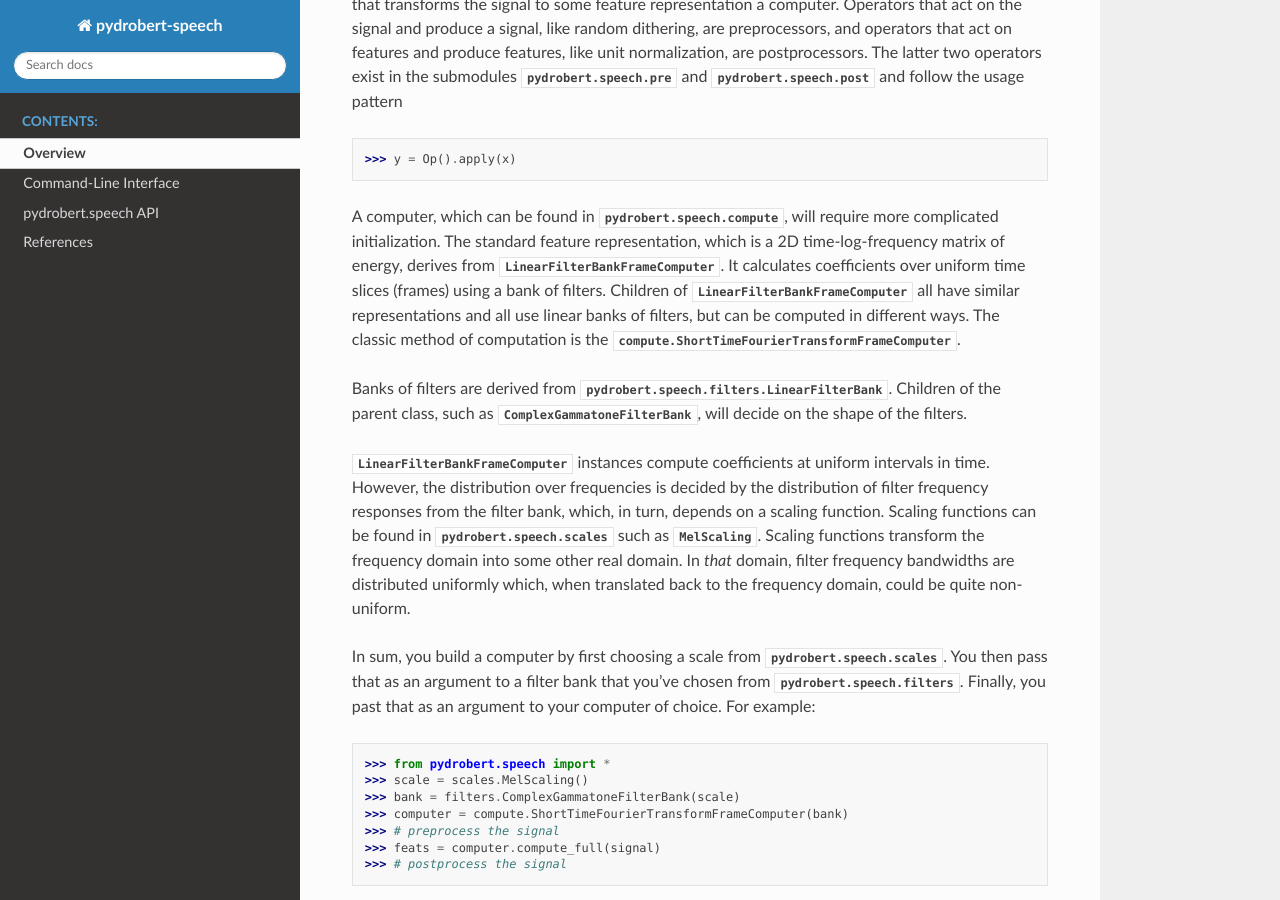
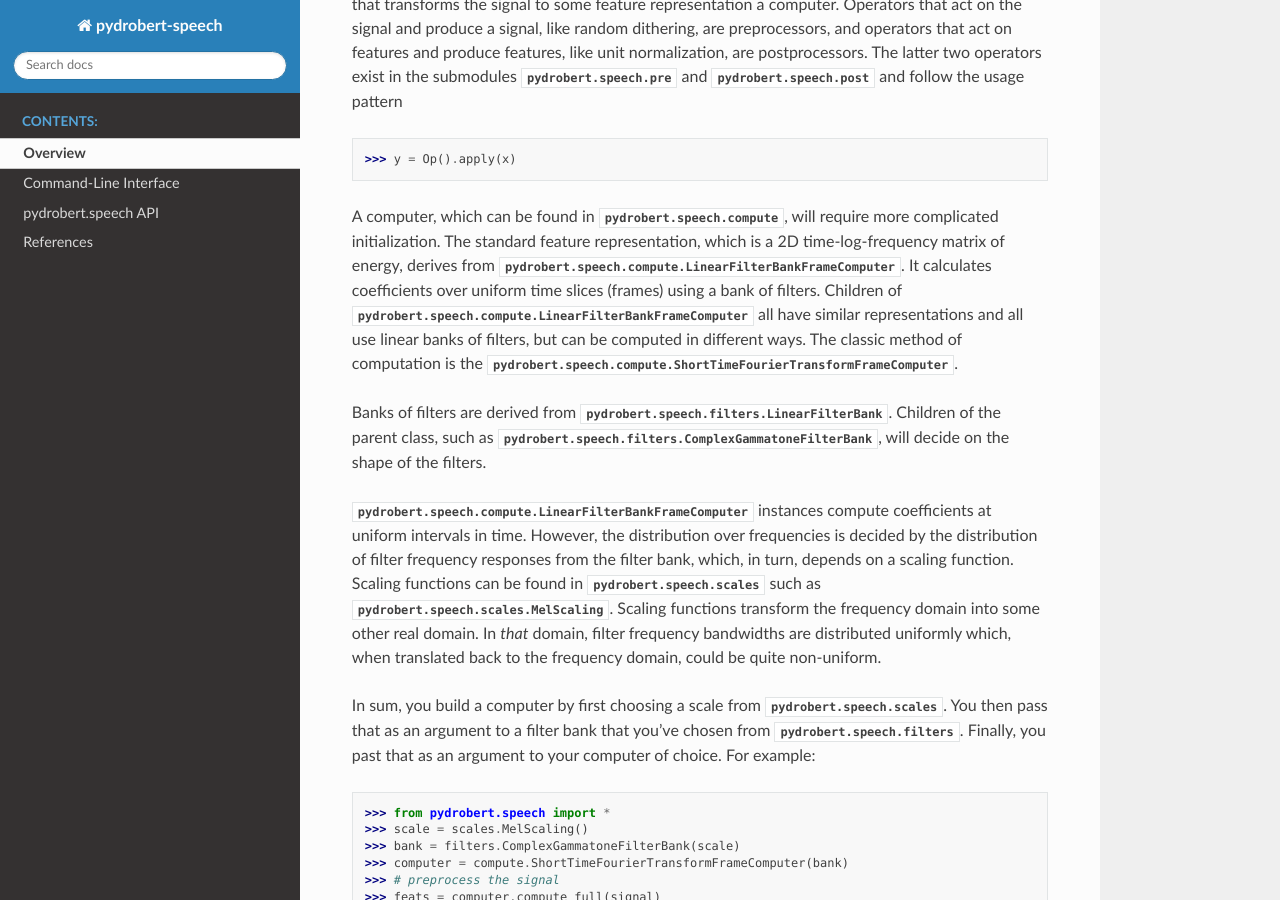
Before and after one commit to sdrobert/pydrobert-speech, a Sphinx documentation site: the page built from docs/source/overview.rst, in a window 1280 px wide and 900 px high, scrolled down 263 px. Built offline with Sphinx 7.4.7 and the Read the Docs theme 2.0.0, drawn with Linux system fonts in a browser that asks for light colours.

Commit message:
Documentation updates

```diff
--- a/docs/source/conf.py
+++ b/docs/source/conf.py
@@ -70,12 +70,10 @@ autodoc_mock_imports = [
     "matplotlib",
 ]
 autodoc_typehints = "none"
+autodoc_type_aliases = napoleon_type_aliases = {"np.ndarray": "numpy.ndarray"}
 autodoc_inherit_docstrings = False
-# autodoc_preserve_defaults = True
 napoleon_preprocess_types = True
-# napoleon_use_param = True
 typehints_document_rtype = False
-# typehints_defaults = "comma"  # when this works consistently, uncomment!
 napoleon_use_rtype = False
 
 
--- a/docs/source/overview.rst
+++ b/docs/source/overview.rst
@@ -17,26 +17,27 @@ latter two operators exist in the submodules :mod:`pydrobert.speech.pre` and
 A computer, which can be found in :mod:`pydrobert.speech.compute`, will require
 more complicated initialization. The standard feature representation, which is
 a 2D time-log-frequency matrix of energy, derives from
-:class:`LinearFilterBankFrameComputer`. It calculates coefficients over
-uniform time slices (frames) using a bank of filters. Children of
-:class:`LinearFilterBankFrameComputer` all have similar representations and all
-use linear banks of filters, but can be computed in different ways. The classic
-method of computation is the
-:class:`compute.ShortTimeFourierTransformFrameComputer`.
+:class:`pydrobert.speech.compute.LinearFilterBankFrameComputer`. It calculates
+coefficients over uniform time slices (frames) using a bank of filters.
+Children of :class:`pydrobert.speech.compute.LinearFilterBankFrameComputer` all
+have similar representations and all use linear banks of filters, but can be
+computed in different ways. The classic method of computation is the
+:class:`pydrobert.speech.compute.ShortTimeFourierTransformFrameComputer`.
 
 Banks of filters are derived from
 :class:`pydrobert.speech.filters.LinearFilterBank`. Children of the parent
-class, such as :class:`ComplexGammatoneFilterBank`, will decide on the shape of
-the filters.
+class, such as :class:`pydrobert.speech.filters.ComplexGammatoneFilterBank`,
+will decide on the shape of the filters.
 
-:class:`LinearFilterBankFrameComputer` instances compute coefficients at
-uniform intervals in time. However, the distribution over frequencies is
-decided by the distribution of filter frequency responses from the filter bank,
-which, in turn, depends on a scaling function. Scaling functions can be found
-in :mod:`pydrobert.speech.scales` such as :class:`MelScaling`. Scaling
-functions transform the frequency domain into some other real domain. In *that*
-domain, filter frequency bandwidths are distributed uniformly which, when
-translated back to the frequency domain, could be quite non-uniform.
+:class:`pydrobert.speech.compute.LinearFilterBankFrameComputer` instances
+compute coefficients at uniform intervals in time. However, the distribution
+over frequencies is decided by the distribution of filter frequency responses
+from the filter bank, which, in turn, depends on a scaling function. Scaling
+functions can be found in :mod:`pydrobert.speech.scales` such as
+:class:`pydrobert.speech.scales.MelScaling`. Scaling functions transform the
+frequency domain into some other real domain. In *that* domain, filter
+frequency bandwidths are distributed uniformly which, when translated back to
+the frequency domain, could be quite non-uniform.
 
 In sum, you build a computer by first choosing a scale from
 :mod:`pydrobert.speech.scales`. You then pass that as an argument to a filter
--- a/docs/source/references.rst
+++ b/docs/source/references.rst
@@ -14,7 +14,7 @@ References
    Biological Cybernetics, vol. 39, no. 3, pp. 195-209, Jan. 1981.
 .. [oshaughnessy1987] D. O'Shaughnessy, Speech communication: human and
    machine. Addison-Wesley Pub. Co., 1987.
-.. [tranmuller1990] H. Traunm\\:{u}ller, "Analytical expressions for the
+.. [tranmuller1990] H. Traunmüller, "Analytical expressions for the
    tonotopic sensory scale," The Journal of the Acoustical Society of America,
    vol. 88, no. 1, pp. 97-100, Jul. 1990.
 .. [povey2011] D. Povey et al., "The Kaldi Speech Recognition Toolkit," in
```
Also changed, not shown: 9 other files.
